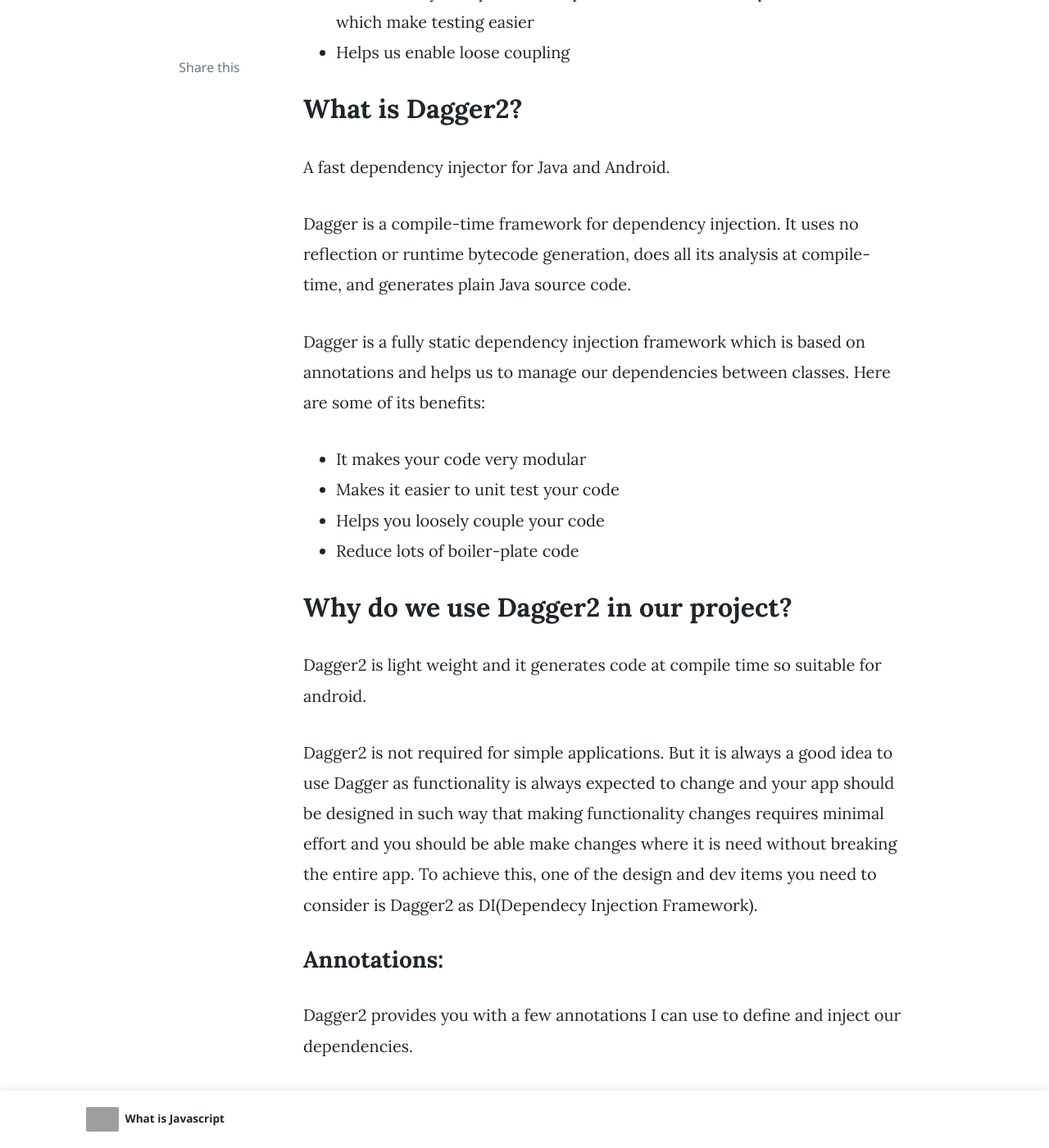
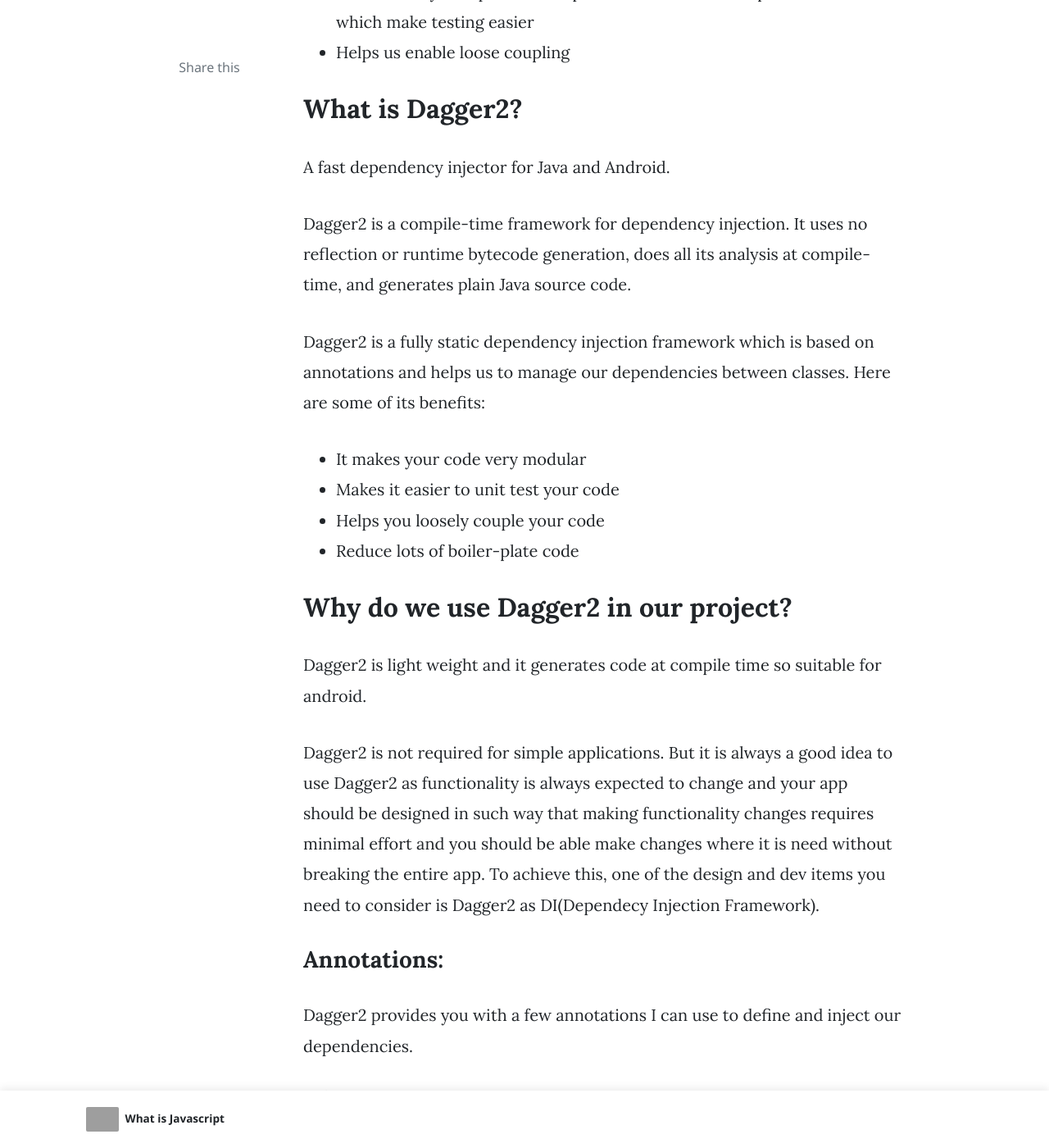
Before and after one commit to MegazoneDSG/megazonedsg.github.io, a Jekyll site: the page built from _posts/2019-10-04-Dagger2 as Dependency Injection Framework for Android.md, in a window 1280 px wide and 1400 px high, scrolled down 1379 px. Shown: the whole window at 82% size. Built offline with Jekyll 4.4.1, drawn with Linux system fonts in a browser that asks for light colours; nearby versions of some CDN libraries; comment, search, counter and statistics services are not loaded; some of the changed text lies outside the part shown; grey boxes are pictures that could not be loaded.

Commit message:
Update 2019-10-04-Dagger2 as Dependency Injection Framework for Android.md

````diff
--- a/_posts/2019-10-04-Dagger2 as Dependency Injection Framework for Android.md
+++ b/_posts/2019-10-04-Dagger2 as Dependency Injection Framework for Android.md
@@ -32,10 +32,10 @@ This technique has many benefits here I’m just listing the most important ones
 
 A fast dependency injector for Java and Android.
 
-Dagger is a compile-time framework for dependency injection.
+Dagger2 is a compile-time framework for dependency injection.
 It uses no reflection or runtime bytecode generation, does all its analysis at compile-time, and generates plain Java source code.
 
-Dagger is a fully static dependency injection framework which is based on annotations and helps us to manage our dependencies between classes.
+Dagger2 is a fully static dependency injection framework which is based on annotations and helps us to manage our dependencies between classes.
 Here are some of its benefits:
 * It makes your code very modular
 * Makes it easier to unit test your code
@@ -47,7 +47,7 @@ Here are some of its benefits:
 Dagger2 is light weight and it generates code at compile time so suitable for android.
 
 Dagger2 is not required for simple applications.
-But it is always a good idea to use Dagger as functionality is always expected to change and your app should be designed in such way that making functionality changes requires minimal effort and you should be able make changes where it is need without breaking the entire app.
+But it is always a good idea to use Dagger2 as functionality is always expected to change and your app should be designed in such way that making functionality changes requires minimal effort and you should be able make changes where it is need without breaking the entire app.
 To achieve this, one of the design and dev items you need to consider is Dagger2 as DI(Dependecy Injection Framework).
 
 ### Annotations:
@@ -69,7 +69,7 @@ class MainClass{
 ```
 
 Here I create a class called Example which uses the @Inject on its constructor to tell dagger that it should use this constructor to inject dependencies of this type.
-After that I define the MainClass which ask Dagger to get an instance of Example and dagger tries to inject the dependency using the constructor.
+After that I define the MainClass which ask Dagger2 to get an instance of Example and dagger tries to inject the dependency using the constructor.
 
 #### Provides:
 
@@ -146,7 +146,7 @@ For this reason, DaggerActivity calls AndroidInjection.inject() immediately in o
 It is crucial to call AndroidInjection.inject() before super.onCreate() in an Activity, since the call to super attaches Fragments from the previous activity instance during configuration change, which in turn injects the Fragments. In order for the Fragment injection to succeed, the Activity must already be injected. For users of ErrorProne, it is a compiler error to call AndroidInjection.inject() after super.onCreate().
 
 Here I actually define our provide function from above in our module.
-Note: If you want more information about dagger I can highly recommend Hari Vignesh Jayapalan introduction to dagger2 posts where he goes from the basics to more advanced dagger topics in just a few posts.
+Note: If you want more information about dagger I can highly recommend [Hari Vignesh Jayapalan introduction to dagger2 posts](https://medium.com/@harivigneshjayapalan/dagger-2-for-android-beginners-introduction-be6580cb3edb) where he goes from the basics to more advanced dagger topics in just a few posts.
 
 Now you should know how the dependency injection works and why it’s important to use it.
 
````
